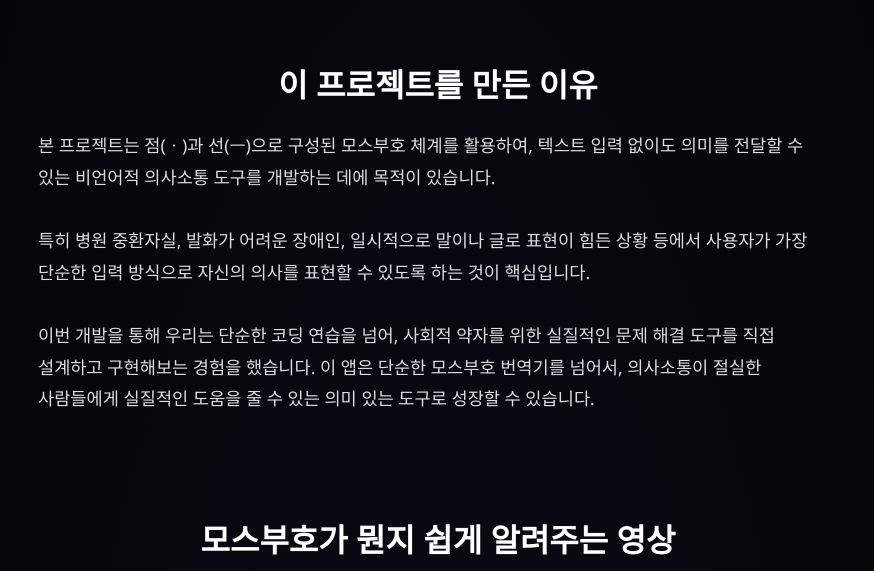
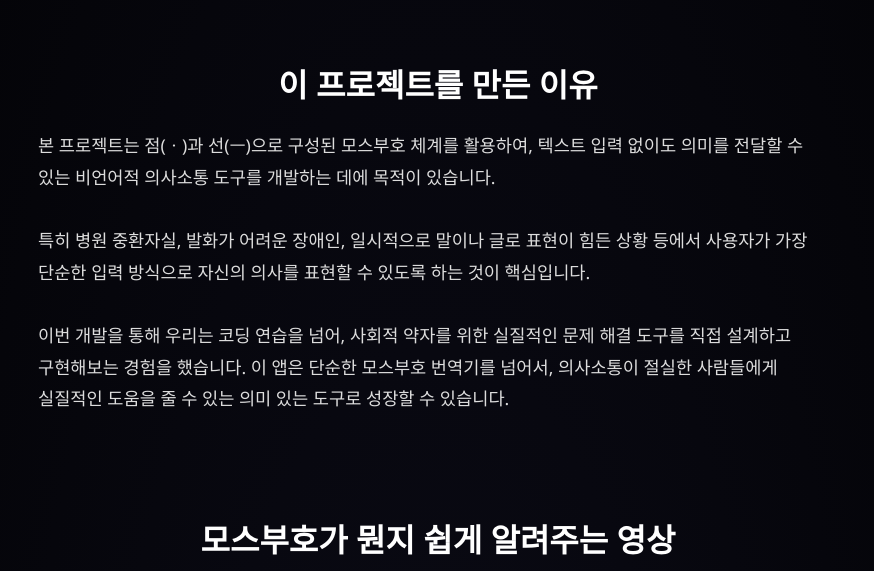
Before and after one commit to 7neEnd/morse, a plain HTML site: page index.html in a window 1280 px wide. Shown: the part 840-1411 px from the top of the page, without its empty margins (202-1076 px from the left). Drawn offline with Linux system fonts and the light colour scheme.

Commit message:
Update index.html

```diff
--- a/index.html
+++ b/index.html
@@ -109,7 +109,7 @@
     <p>
       본 프로젝트는 점(ㆍ)과 선(ㅡ)으로 구성된 모스부호 체계를 활용하여, 텍스트 입력 없이도 의미를 전달할 수 있는 비언어적 의사소통 도구를 개발하는 데에 목적이 있습니다.<br><br>
       특히 병원 중환자실, 발화가 어려운 장애인, 일시적으로 말이나 글로 표현이 힘든 상황 등에서 사용자가 가장 단순한 입력 방식으로 자신의 의사를 표현할 수 있도록 하는 것이 핵심입니다.<br><br>
-      이번 개발을 통해 우리는 단순한 코딩 연습을 넘어, 사회적 약자를 위한 실질적인 문제 해결 도구를 직접 설계하고 구현해보는 경험을 했습니다. 이 앱은 단순한 모스부호 번역기를 넘어서, 의사소통이 절실한 사람들에게 실질적인 도움을 줄 수 있는 의미 있는 도구로 성장할 수 있습니다.
+      이번 개발을 통해 우리는 코딩 연습을 넘어, 사회적 약자를 위한 실질적인 문제 해결 도구를 직접 설계하고 구현해보는 경험을 했습니다. 이 앱은 단순한 모스부호 번역기를 넘어서, 의사소통이 절실한 사람들에게 실질적인 도움을 줄 수 있는 의미 있는 도구로 성장할 수 있습니다.
     </p>
   </div>
 
```
